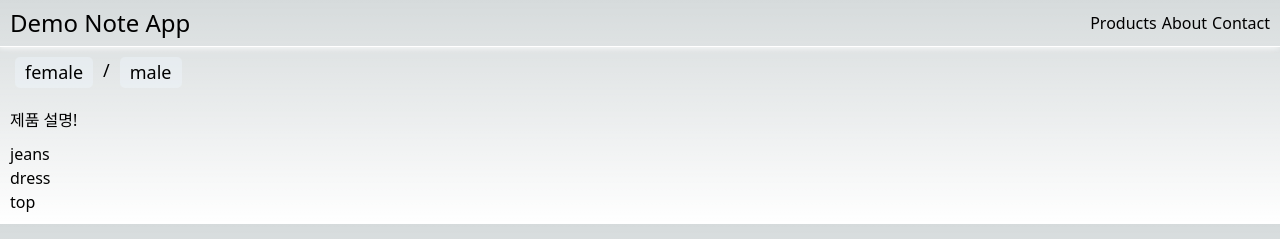
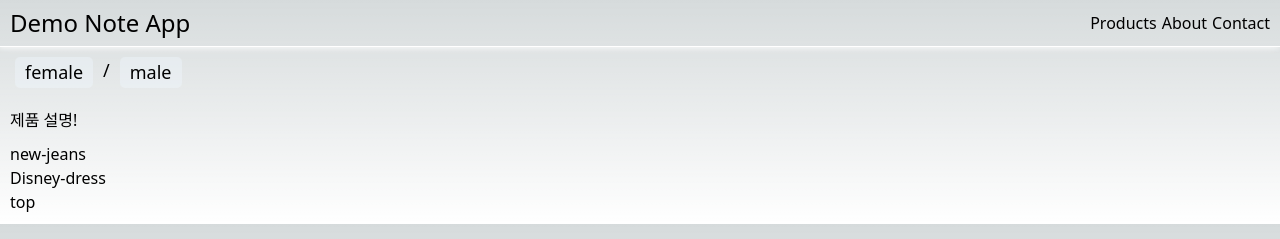
Before and after one commit to YDayeon/nextjs-note, a Next.js app: page /products in a window 1280 px wide. Shown: the top 239 px of the page. Built offline with nearby package versions, Linux system fonts and the light colour scheme.

Commit message:
ISR-with revalidate

```diff
--- a/data/products.json
+++ b/data/products.json
@@ -1,12 +1,12 @@
 [
   {
     "id": "1111",
-    "name": "jeans",
+    "name": "new-jeans",
     "price": "70000"
   },
   {
     "id": "2222",
-    "name": "dress",
+    "name": "Disney-dress",
     "price": "50000"
   },
   {
--- a/src/app/products/[slug]/page.tsx
+++ b/src/app/products/[slug]/page.tsx
@@ -1,5 +1,7 @@
 import { getProduct, getProducts } from '@/service/products';
 import { notFound } from 'next/navigation';
+
+export const revalidate = 3;
 
 type TParams = {
   params: {
--- a/src/app/products/page.tsx
+++ b/src/app/products/page.tsx
@@ -1,6 +1,8 @@
 import Link from 'next/link';
 import styles from './layout.module.css';
 import { getProducts } from '@/service/products';
+
+export const revalidate = 3;
 
 export default async function ProductsPage(): Promise<any> {
   const products = await getProducts();
```
